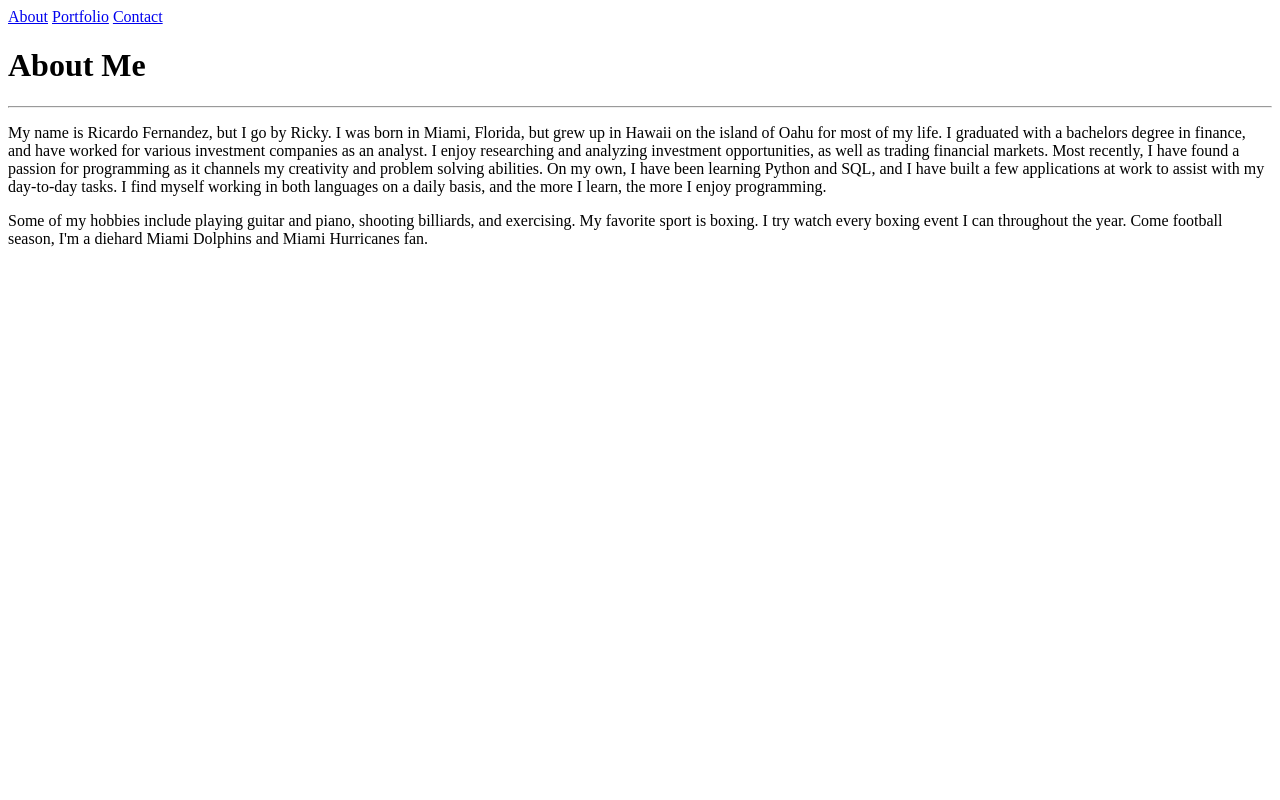
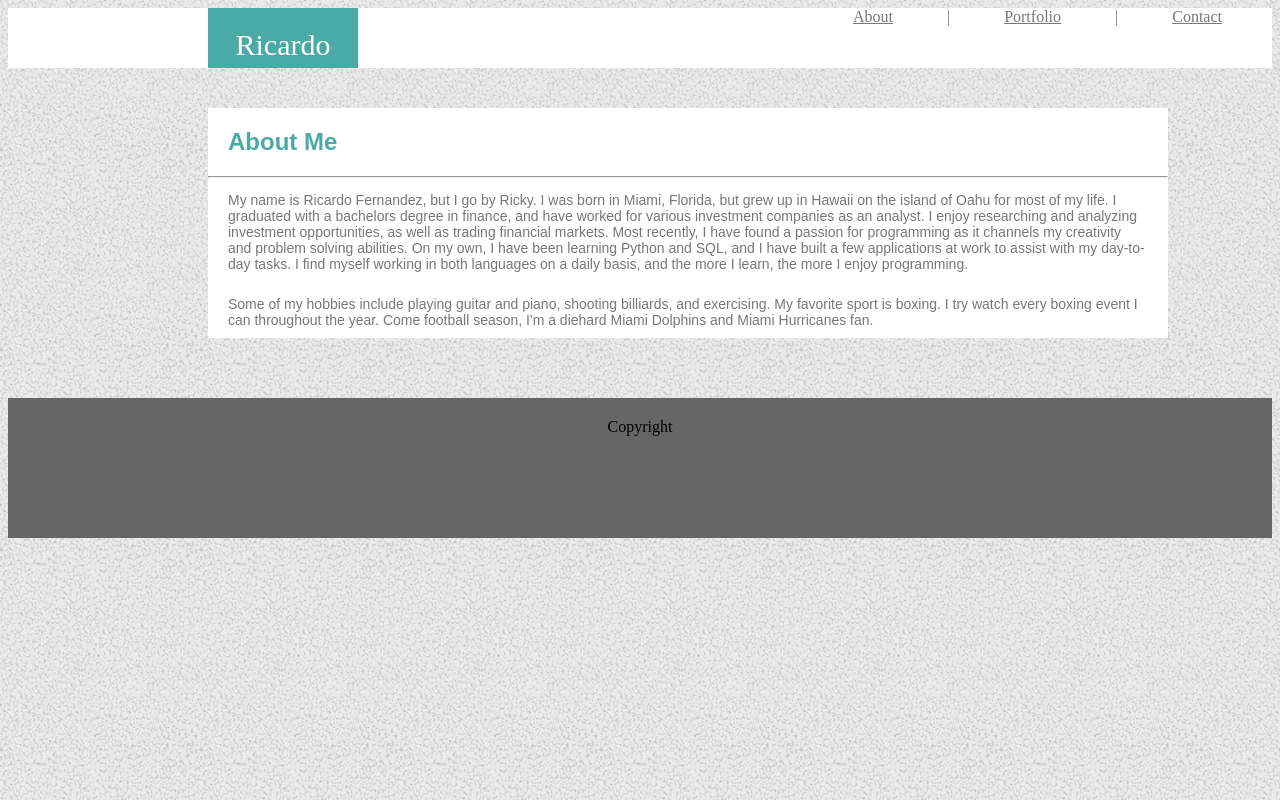
Before and after one commit to RicardoJavierFernandez/RicardoJavierFernandez.github.io, a plain HTML site: page index.html in a window 1280 px wide. Drawn offline with Linux system fonts and the light colour scheme; files whose address does not match are found by name.

Commit message:
Added css stylesheet

```diff
--- a/assets/css/style.css
+++ b/assets/css/style.css
@@ -0,0 +1,70 @@
+body {
+    background-image: url("C:/Users/Ricardo/Desktop/CodingBootcamp/Homework/Week1/Basic-Portfolio/assets/images/gravel.png");
+}
+
+header {
+    margin-top: 0;
+    margin-bottom: 80px;
+    padding-bottom: 20px;
+}
+
+#myname {
+    float: left;
+    font-size: 30px;
+    width: 150px;
+    height: 20px;
+    background: #4aaaa5;
+    color: #ffffff;
+    text-align: center;
+    padding-top: 20px;
+    padding-bottom: 20px;
+    margin-left: 200px;
+}
+
+#topnav {
+    float: left;
+    width: 100%;
+    height: 40px;
+    text-align: right;
+    background: #ffffff;
+    border-style: solid;
+    border: #cccccc;
+    padding-bottom: 20px;
+}
+
+#topnav a {
+    color: #777777;
+    margin-right: 20px;
+    padding-right: 30px;
+}
+
+#aboutme {
+    background: #ffffff;
+    font-family: Arial, Helvetica, sans-serif;
+    width: 960px;
+    margin: 60px;
+    margin-left: 200px;
+}
+
+#aboutme h1 {
+    color: #4aaaa5;
+    padding-top: 20px;
+    padding-left: 20px;
+}
+
+#aboutme p {
+    font-family: Arial, Helvetica, sans-serif;
+    font-size: 14px;
+    color: #777777;
+    padding-right: 20px;
+    padding-left: 20px;
+    padding-bottom: 10px;
+}
+
+footer {
+    background: #666666;
+    height: 100px;
+    padding-top: 20px;
+    padding-bottom: 20px;
+    text-align: center;
+}
--- a/index.html
+++ b/index.html
@@ -2,13 +2,21 @@
 <html>
     <head>
         <title>Ricardo Fernandez</title>
+        <link rel="stylesheet" type="text/css" href="assets/css/style.css">
     </head>
     <body>
-        <div class="topnav">
+        <header>
+            <section id="topnav">
+                <section id="myname">Ricardo</section>
                 <a href="index.html">About</a>
+                <a>|</a>
                 <a href="portfolio.html">Portfolio</a>
+                <a>|</a>
                 <a href="contact.html">Contact</a>
-        </div>
+            </section>
+        </header>
+
+        <section id="aboutme">
             <h1>About Me</h1>
             <hr />
             <p>My name is Ricardo Fernandez, but I go by Ricky. I was born in Miami, Florida, but grew up in
@@ -24,5 +32,8 @@
                 favorite sport is boxing. I try watch every boxing event I can throughout the year. Come football season, I'm a
                 diehard Miami Dolphins and Miami Hurricanes fan.
             </p>
+        </section>
     </body>
+
+    <footer>Copyright</footer>
 </html>
```
Also changed, not shown: assets/images/gravel.png (added). Lines whose indentation alone changed are shown as unchanged.
